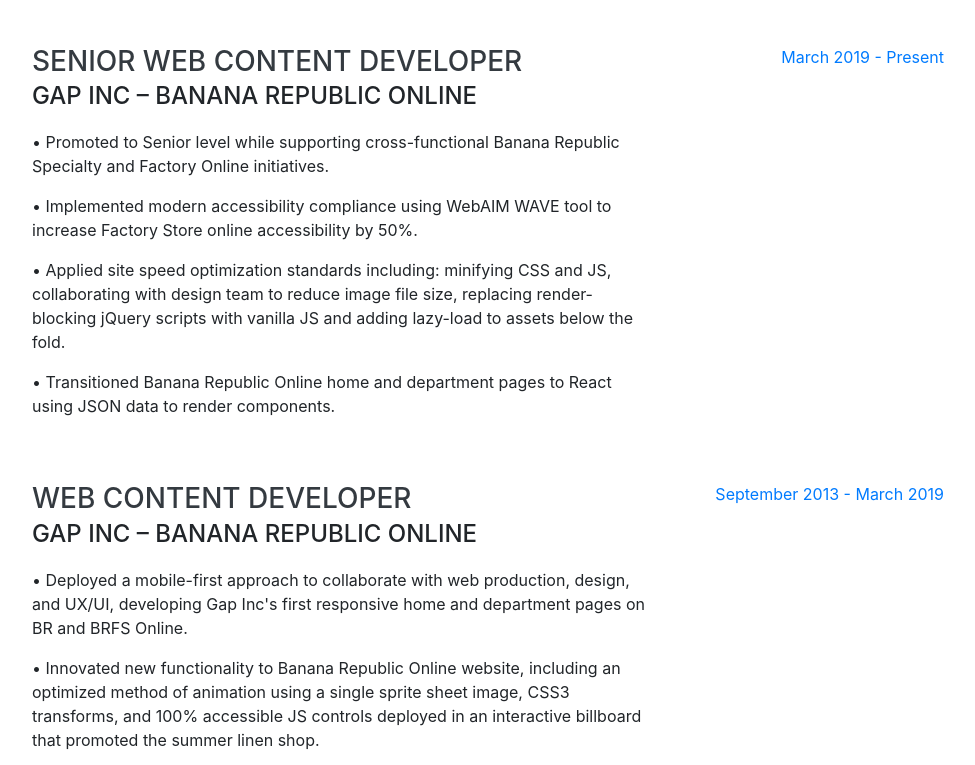
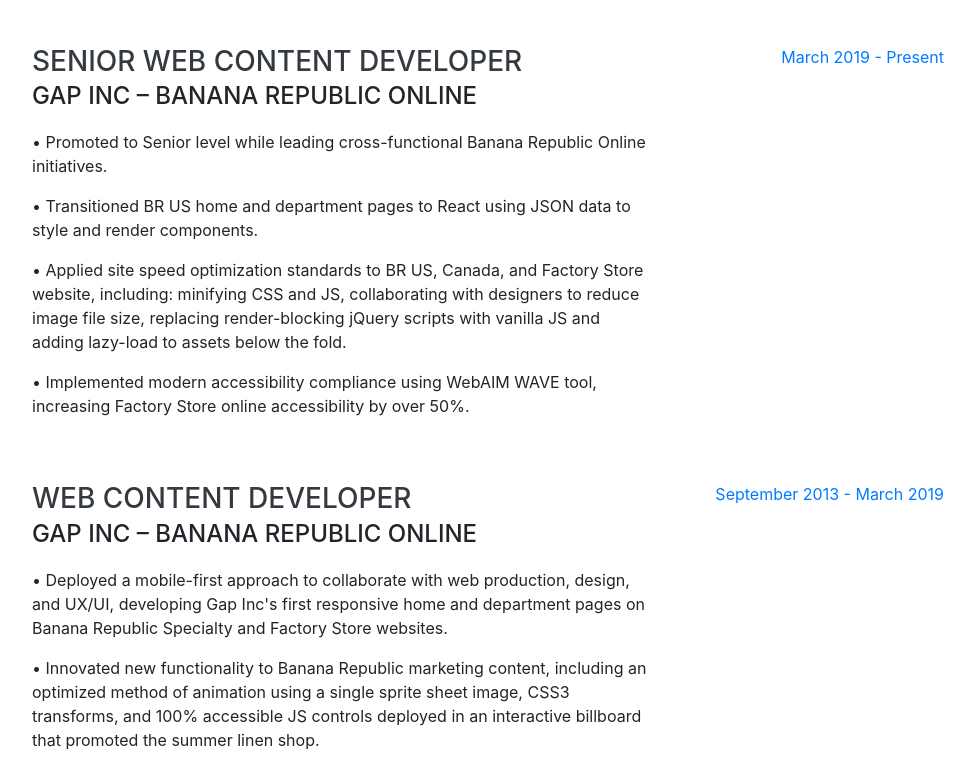
Before and after one commit to mtcmtc/mtcmtc.github.io, a website with bundled scripts: page index.html in a window 1280 px wide. Shown: the part 2920-3685 px from the top of the page, without its empty margins (288-1263 px from the left). Built offline with nearby package versions, Linux system fonts and the light colour scheme; a web font is replaced by a local one.

Commit message:
more bullet point updates

```diff
--- a/index.html
+++ b/index.html
@@ -291,10 +291,10 @@
           <div class="resume-content">
             <h3 class="mb-0">Senior Web Content Developer</h3>
             <div class="subheading mb-3">Gap Inc – Banana Republic Online</div>
-            <p>• Promoted to Senior level while supporting cross-functional Banana Republic Specialty and Factory Online initiatives.</p>
-            <p>• Implemented modern accessibility compliance using WebAIM WAVE tool to increase Factory Store online accessibility by 50%.</p>
-            <p>• Applied site speed optimization standards including: minifying CSS and JS, collaborating with design team to reduce image file size, replacing render-blocking jQuery scripts with vanilla JS and adding lazy-load to assets below the fold.</p>
-            <p>• Transitioned Banana Republic Online home and department pages to React using JSON data to render components.</p>
+            <p>• Promoted to Senior level while leading cross-functional Banana Republic Online initiatives.</p>
+            <p>• Transitioned BR US home and department pages to React using JSON data to style and render components.</p>
+            <p>• Applied site speed optimization standards to BR US, Canada, and Factory Store website, including: minifying CSS and JS, collaborating with designers to reduce image file size, replacing render-blocking jQuery scripts with vanilla JS and adding lazy-load to assets below the fold.</p>
+            <p>• Implemented modern accessibility compliance using WebAIM WAVE tool, increasing Factory Store online accessibility by over 50%.</p>
           </div>
           <div class="resume-date text-md-right">
             <span class="text-primary">March 2019 - Present</span>
@@ -305,8 +305,8 @@
           <div class="resume-content">
             <h3 class="mb-0">Web Content Developer</h3>
             <div class="subheading mb-3">Gap Inc – Banana Republic Online</div>
-            <p>• Deployed a mobile-first approach to collaborate with web production, design, and UX/UI, developing Gap Inc's first responsive home and department pages on BR and BRFS Online.</p>
-            <p>• Innovated new functionality to Banana Republic Online website, including an optimized method of animation using a single sprite sheet image, CSS3 transforms, and 100% accessible JS controls deployed in an interactive billboard that promoted the summer linen shop.</p>
+            <p>• Deployed a mobile-first approach to collaborate with web production, design, and UX/UI, developing Gap Inc's first responsive home and department pages on Banana Republic Specialty and Factory Store websites.</p>
+            <p>• Innovated new functionality to Banana Republic marketing content, including an optimized method of animation using a single sprite sheet image, CSS3 transforms, and 100% accessible JS controls deployed in an interactive billboard that promoted the summer linen shop.</p>
             <p>• Developed complex responsive landing pages which include: motion video using Vimeo developer API, shoppable UI elements with dynamic product pull API to allow customers a direct path to the product buyflow experience, and parallax scroll functionality.</p>
             <p>• Managed A/B tests and personalization campaigns in Optimizely using Tealium badges to provide customers relevant marketing content and promotional offers.</p>
             <p>• Partnered with web production to initiate critical and timely site hotfixes using internal ticket system.</p>
```
